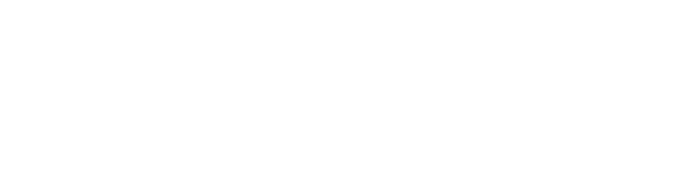
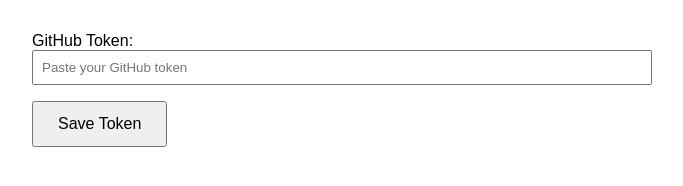
Before and after one commit to everynationid/everynationid.github.io, a plain HTML site: page cms.html in a window 1280 px wide. Shown: the whole page, without its empty margins (308-991 px from the left). Drawn offline with nearby package versions, Linux system fonts and the light colour scheme.

Commit message:
Update cms.html

```diff
--- a/cms.html
+++ b/cms.html
@@ -12,6 +12,13 @@
   <link rel="stylesheet" href="assets/style.css">
 </head>
 <body>
+  <div id="github-auth">
+  <label>GitHub Token:
+    <input type="password" id="github-token" placeholder="Paste your GitHub token">
+  </label>
+  <button onclick="saveToken()">Save Token</button>
+</div>
+
   <div id="g_id_onload"
        data-client_id="277666859480-fi0eml8iv5io9v76dfigsg4gbg2klcph.apps.googleusercontent.com"
        data-callback="onSignIn"
@@ -33,5 +40,6 @@
     <button onclick="saveContent()">Save</button>
   </div>
   <script src="assets/cms.js"></script>
+
 </body>
 </html>
```
